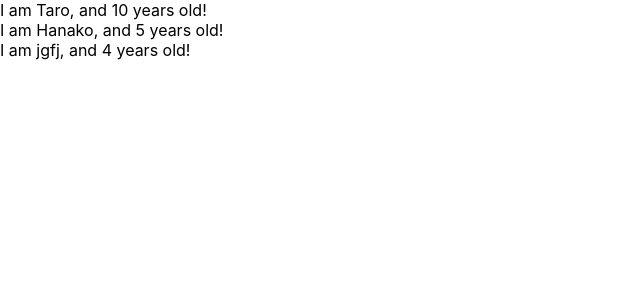
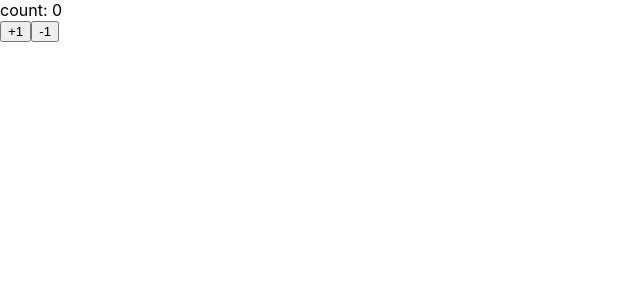
Before and after one commit to ysdko/react-redux-application, a React (Create React App) app: page / in a window 1280 px wide. Shown: the top 300 px of the page, without its empty margins (0-640 px from the left). Built offline with nearby package versions, Linux system fonts and the light colour scheme.

Commit message:
learn state and setState

```diff
--- a/src/App.js
+++ b/src/App.js
@@ -1,30 +1,45 @@
-import React from 'react';
-import PropTypes from 'prop-types';
+import React, {Component} from 'react';
 
-const App = () => {
-  const profiles = [
-    { name: "Taro", age: 10 },
-    { name: "Hanako", age: 5 },
-    { name: "jgfj", age : 4 }
-  ]
-  return (
-    <div>
-      {
-      profiles.map((profile, index) => {
-        return <User name={profile.name} age={profile.age} key={index} />
-      })
-      }
-    </div>
-  )
+const App = () =>
+  (<Counter></Counter>)
+
+class Counter extends Component{
+  constructor(props) {
+    super(props)
+    this.state = {count: 0}
+  }
+
+  handlePlusButton = () => {
+    console.log("ladhgak")
+    console.log(this.state.count)
+    // this.state = { count: this.state.count + 1 }
+    this.setState({ count: this.state.count + 1})
+  }
+
+  handleMinusButton = () => {
+    console.log(this.state.count)
+    this.setState({count: this.state.count -1})
+  }
+  render() {
+    console.log("test")
+    return (
+
+      <React.Fragment>
+        <div>count: {this.state.count}</div>
+        <button onClick={this.handlePlusButton}>+1</button>
+        <button onClick={this.handleMinusButton}>-1</button>
+      </React.Fragment>
+          )
+  }
 }
 
-const User = (props) => {
-  return <div>I am {props.name}, and {props.age} years old!</div>
-}
+// const User = (props) => {
+//   return <div>I am {props.name}, and {props.age} years old!</div>
+// }
 
 
-User.propTypes = {
-  name: PropTypes.string,
-  age: PropTypes.number.isRequired
-}
+// User.propTypes = {
+//   name: PropTypes.string,
+//   age: PropTypes.number.isRequired
+// }
 export default App;
```
